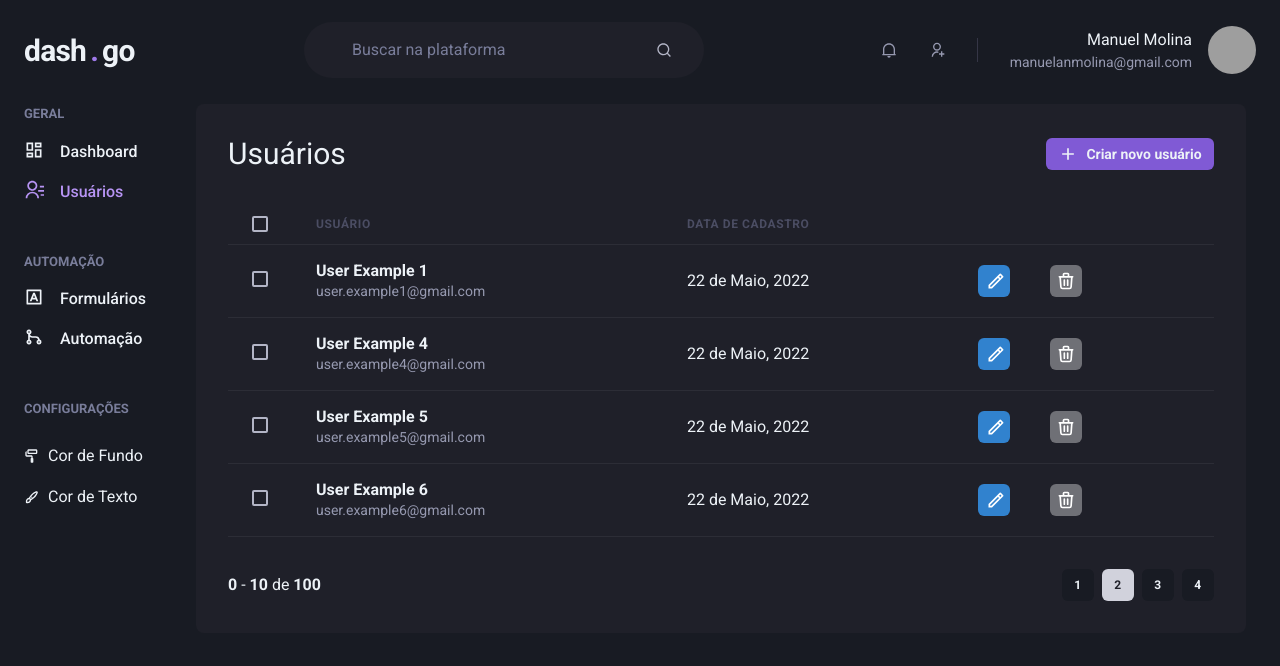
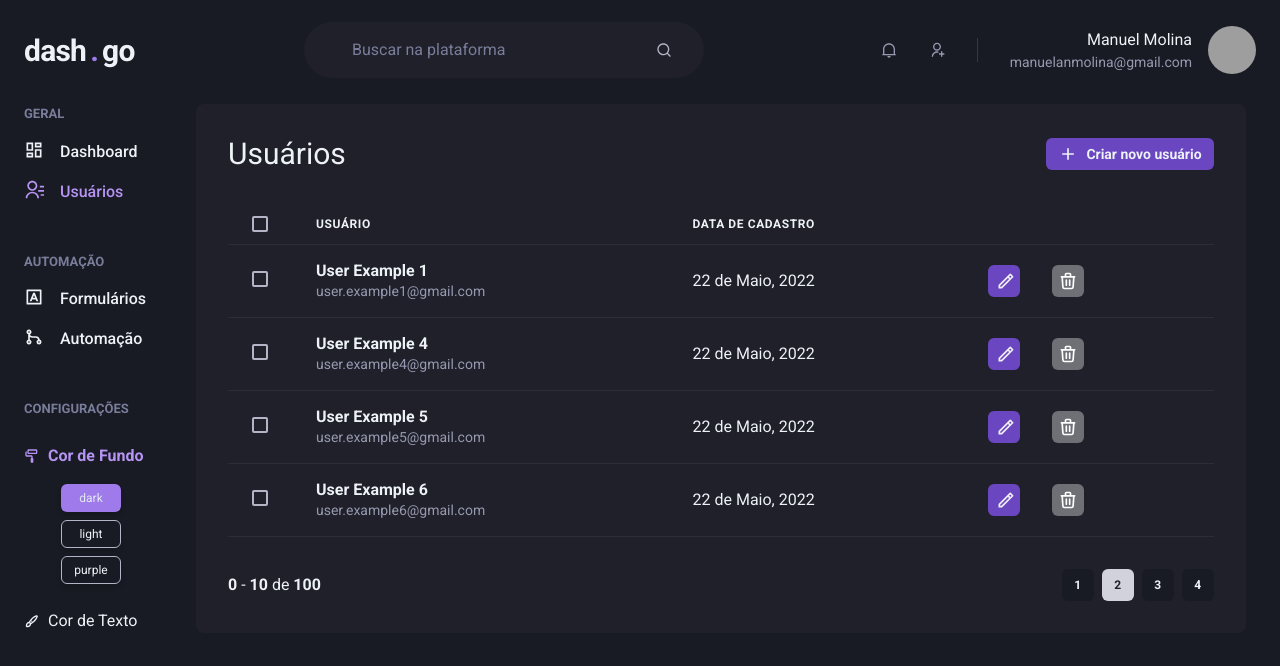
Before and after one commit to ManuelMolina02/dash.go, a Next.js app: page /users in a window 1280 px wide. Both pictures are taken after a click on the button "Cor de Fundo". Shown: the top 666 px of the page. Built offline with nearby package versions, Linux system fonts and the light colour scheme; grey boxes are pictures that could not be loaded.

Commit message:
alterando efeito dos botoes | ajustando checkbox | fazendo radioCard ser um componente unico

```diff
--- a/src/components/Pagination/PaginationItem.tsx
+++ b/src/components/Pagination/PaginationItem.tsx
@@ -41,9 +41,7 @@ export function PaginationItem({ isCurrent = false, number }: PaginationItemProp
       bg={theme.bg.primary}
       color={theme.bg.contrastLight}
       _hover={{
-        filter: 'brightness(1.2)',
-        backgroundColor: theme.color.tertiary,
-        color: theme.bg.contrastDark,
+        filter: theme.bg.name !== 'light' ? 'brightness(1.4)' : 'brightness(.9)',
 
       }}
     >
--- a/src/components/RadioCard/index.tsx
+++ b/src/components/RadioCard/index.tsx
@@ -7,7 +7,6 @@ interface RadioCardsProps {
   handleData: (theme: string) => void
 }
 
-// 1. Create a component that consumes the `useRadio` hook
 function RadioCard(props) {
   const { theme } = useTheme()
   const { getInputProps, getCheckboxProps } = useRadio(props)
@@ -16,27 +15,28 @@ function RadioCard(props) {
   const checkbox = getCheckboxProps()
 
   return (
-    <Box as='label'>
+    <Box as='label' >
       <input {...input} />
       <Box
         {...checkbox}
-        w={'80px'}
-        fontSize={'14px'}
+        w={'60px'}
+        me={'6px'}
+        py={1}
+        fontSize={'12px'}
         textAlign={'center'}
+
         cursor='pointer'
         borderWidth='1px'
         borderRadius='md'
         boxShadow='md'
         color={theme.bg.contrastLight}
 
+
         _checked={{
           bg: theme.color.secondary,
           color: theme.bg.contrastDark,
           borderColor: 'transparent',
         }}
-
-        px={3}
-        py={1}
       >
         {props.children}
       </Box>
@@ -44,11 +44,12 @@ function RadioCard(props) {
   )
 }
 
-// Step 2: Use the `useRadioGroup` hook to control a group of custom radios.
 export function RadioCards({ options, handleData, defaultValue }: RadioCardsProps) {
 
+  const { theme } = useTheme()
+
   const { getRootProps, getRadioProps } = useRadioGroup({
-    name: 'theme',
+    name: defaultValue,
     defaultValue,
     onChange: handleData,
   })
@@ -56,11 +57,19 @@ export function RadioCards({ options, handleData, defaultValue }: RadioCardsProp
   const group = getRootProps()
 
   return (
-    <VStack {...group}>
+    <VStack
+      display={'grid'}
+      gridAutoFlow={'column'}
+      gridTemplateRows={'1fr 1fr 1fr'}
+      alignItems={'end'}
+
+      justifyContent={'center'}
+      {...group}
+    >
       {options.map((value) => {
         const radio = getRadioProps({ value })
         return (
-          <RadioCard key={value} {...radio}>
+          <RadioCard key={value} {...radio} color={theme.bg.contrastColor} >
             {value}
           </RadioCard>
         )
--- a/src/components/RadioCard2/index.tsx
+++ /dev/null
@@ -1,81 +0,0 @@
-import { Box, VStack, useRadio, useRadioGroup } from "@chakra-ui/react"
-import { useTheme } from "../../contexts/DefineTheme"
-
-interface RadioCardsProps {
-  options: string[],
-  defaultValue: string,
-  handleData: (theme: string) => void
-}
-
-// 1. Create a component that consumes the `useRadio` hook
-function RadioCard(props) {
-  const { theme } = useTheme()
-  const { getInputProps, getCheckboxProps } = useRadio(props)
-
-  const input = getInputProps()
-  const checkbox = getCheckboxProps()
-
-  return (
-    <Box as='label' >
-      <input {...input} />
-      <Box
-        {...checkbox}
-        w={'60px'}
-        me={'6px'}
-        py={1}
-        fontSize={'12px'}
-        textAlign={'center'}
-
-        cursor='pointer'
-        borderWidth='1px'
-        borderRadius='md'
-        boxShadow='md'
-        color={theme.bg.contrastLight}
-
-        _checked={{
-          bg: theme.color.secondary,
-          color: theme.bg.contrastDark,
-          borderColor: 'transparent',
-          cursor: 'not-allowed',
-        }}
-      >
-        {props.children}
-      </Box>
-    </Box>
-  )
-}
-
-// Step 2: Use the `useRadioGroup` hook to control a group of custom radios.
-export function RadioCards2({ options, handleData, defaultValue }: RadioCardsProps) {
-
-  const { theme } = useTheme()
-
-  const { getRootProps, getRadioProps } = useRadioGroup({
-    name: defaultValue,
-    defaultValue,
-    onChange: handleData,
-  })
-
-  const group = getRootProps()
-
-  return (
-    <VStack
-      display={'grid'}
-      gridAutoFlow={'column'}
-      gridTemplateRows={'1fr 1fr 1fr'}
-      alignItems={'end'}
-
-      justifyContent={'center'}
-      {...group}
-    >
-      {options.map((value) => {
-        const radio = getRadioProps({ value })
-        return (
-          <RadioCard key={value} {...radio} color={theme.bg.contrastColor} >
-            {value}
-          </RadioCard>
-        )
-      })}
-    </VStack>
-  )
-}
--- a/src/contexts/DefineTheme.tsx
+++ b/src/contexts/DefineTheme.tsx
@@ -58,7 +58,6 @@ export function DefineThemeProvider({ children }: DefineThemeProps) {
         color: themes.colors[2],
       })
     }
-
     setColor('')
 
   }, [background])
--- a/src/pages/dashboard.tsx
+++ b/src/pages/dashboard.tsx
@@ -53,8 +53,10 @@ export default function Dashboard() {
     },
 
     dataLabels: {
+
+      //enabled: false,
       style: {
-        colors: [theme.color.contrastDark],
+        colors: ['#718096'],
       },
 
     },
--- a/src/pages/users/create.tsx
+++ b/src/pages/users/create.tsx
@@ -98,7 +98,7 @@ export default function CreateUser() {
             h={'80vh'}
             maxW={'1220px'}
           >
-            <Heading color={theme.bg.contrastLight} size='lg' fontWeight='normal'>
+            <Heading colorScheme={theme.color.name} size='lg' fontWeight='normal'>
               Criar novo usuário
             </Heading>
 
@@ -120,7 +120,7 @@ export default function CreateUser() {
               <HStack spacing={'4'}>
 
                 <Link href={'/users'} passHref>
-                  <Button as='a' colorScheme={'whiteAlpha'}>Cancelar</Button>
+                  <Button as='a' colorScheme={theme.bg.name !== 'light' ? 'whiteAlpha' : 'blackAlpha'}>Cancelar</Button>
                 </Link>
 
                 <Button color={theme.color.contrastLight} bg={theme.color.tertiary} _hover={{ filter: 'brightness(1.2)' }} isLoading={formState.isSubmitting} type='submit'>Salvar</Button>
--- a/src/pages/users/index.tsx
+++ b/src/pages/users/index.tsx
@@ -23,8 +23,8 @@ export default function UserList() {
     setRenderAnimation(true)
   }, [])
 
+  const { theme } = useTheme()
 
-  const { theme } = useTheme()
 
   return (
     <Box bg={theme.bg.primary} color={theme.color.primary} h={'100vh'} transition={'.25s ease-in-out '}>
@@ -48,7 +48,7 @@ export default function UserList() {
                   as='a' size='sm' fontSize={'sm'}
                   bg={theme.color.tertiary}
                   _hover={{
-                    filter: 'brightness(.9)',
+                    filter: 'brightness(1.2)',
                   }}
 
                   color={theme.color.contrastLight}
@@ -65,11 +65,11 @@ export default function UserList() {
               <Thead >
                 <Tr>
                   <Th px={[4, 4, 6]} color='gray.300' width={'8'}>
-                    <Checkbox colorScheme={'purple'} />
+                    <Checkbox colorScheme={theme.color.name} />
                   </Th>
 
-                  <Th color={theme.color.contrastDark}>Usuário</Th>
-                  {isWideVersion && <Th color={theme.color.contrastDark}>Data de cadastro</Th>}
+                  <Th color={theme.bg.contrastLight}>Usuário</Th>
+                  {isWideVersion && <Th color={theme.bg.contrastLight}>Data de cadastro</Th>}
                   <Th></Th>
 
                 </Tr>
@@ -78,7 +78,7 @@ export default function UserList() {
               <Tbody overflowY={'hidden'} maxHeight={'300px'}>
                 <Tr>
                   <Td px={[4, 4, 6]}>
-                    <Checkbox colorScheme={'purple'} />
+                    <Checkbox colorScheme={theme.color.name} />
                   </Td>
 
                   <Td>
@@ -96,17 +96,17 @@ export default function UserList() {
                   {isWideVersion && <Td> 22 de Maio, 2022 </Td>}
 
                   <Td>
-                    <HStack spacing={[4, 6]}>
+                    <HStack spacing={[4]}>
                       <Button
                         as='a' size='sm' pe='0' maxW={'20px'}
-                        fontSize={'sm'} colorScheme='blue' cursor={'pointer'}
+                        fontSize={'sm'} color={'gray.50'} bg={theme.color.tertiary} cursor={'pointer'} _hover={{ bg: `${theme.color.name}.500` }}
                         leftIcon={<Icon as={RiPencilLine} fontSize='20' />}
                       />
 
                       <Button
                         as='a' size='sm' ml='4' pe='1' maxW={'20px'}
                         alignContent={'center'} cursor={'pointer'}
-                        fontSize={'sm'} colorScheme='whiteAlpha'
+                        fontSize={'sm'} colorScheme={theme.bg.name !== 'light' ? 'whiteAlpha' : 'blackAlpha'}
                         leftIcon={<Icon as={HiOutlineTrash} fontSize='20' />}
                       />
                     </HStack>
@@ -116,7 +116,7 @@ export default function UserList() {
 
                 <Tr>
                   <Td px={[4, 4, 6]}>
-                    <Checkbox colorScheme={'purple'} />
+                    <Checkbox colorScheme={theme.color.name} />
                   </Td>
 
                   <Td>
@@ -134,17 +134,17 @@ export default function UserList() {
                   {isWideVersion && <Td> 22 de Maio, 2022 </Td>}
 
                   <Td>
-                    <HStack spacing={[4, 6]}>
+                    <HStack spacing={[4]}>
                       <Button
                         as='a' size='sm' pe='0' maxW={'20px'}
-                        fontSize={'sm'} colorScheme='blue' cursor={'pointer'}
+                        fontSize={'sm'} color={'gray.50'} bg={theme.color.tertiary} cursor={'pointer'} _hover={{ bg: `${theme.color.name}.500` }}
                         leftIcon={<Icon as={RiPencilLine} fontSize='20' />}
                       />
 
                       <Button
                         as='a' size='sm' ml='4' pe='1' maxW={'20px'}
                         alignContent={'center'} cursor={'pointer'}
-                        fontSize={'sm'} colorScheme='whiteAlpha'
+                        fontSize={'sm'} colorScheme={theme.bg.name !== 'light' ? 'whiteAlpha' : 'blackAlpha'}
                         leftIcon={<Icon as={HiOutlineTrash} fontSize='20' />}
                       />
                     </HStack>
@@ -154,7 +154,7 @@ export default function UserList() {
 
                 <Tr>
                   <Td px={[4, 4, 6]}>
-                    <Checkbox colorScheme={'purple'} />
+                    <Checkbox colorScheme={theme.color.name} />
                   </Td>
 
                   <Td>
@@ -172,17 +172,17 @@ export default function UserList() {
                   {isWideVersion && <Td> 22 de Maio, 2022 </Td>}
 
                   <Td>
-                    <HStack spacing={[4, 6]}>
+                    <HStack spacing={[4]}>
                       <Button
                         as='a' size='sm' pe='0' maxW={'20px'}
-                        fontSize={'sm'} colorScheme='blue' cursor={'pointer'}
+                        fontSize={'sm'} color={'gray.50'} bg={theme.color.tertiary} cursor={'pointer'} _hover={{ bg: `${theme.color.name}.500` }}
                         leftIcon={<Icon as={RiPencilLine} fontSize='20' />}
                       />
 
                       <Button
                         as='a' size='sm' ml='4' pe='1' maxW={'20px'}
                         alignContent={'center'} cursor={'pointer'}
-                        fontSize={'sm'} colorScheme='whiteAlpha'
+                        fontSize={'sm'} colorScheme={theme.bg.name !== 'light' ? 'whiteAlpha' : 'blackAlpha'}
                         leftIcon={<Icon as={HiOutlineTrash} fontSize='20' />}
                       />
                     </HStack>
@@ -191,7 +191,7 @@ export default function UserList() {
                 </Tr>
                 <Tr>
                   <Td px={[4, 4, 6]}>
-                    <Checkbox colorScheme={'purple'} />
+                    <Checkbox colorScheme={theme.color.name} />
                   </Td>
 
                   <Td>
@@ -209,17 +209,17 @@ export default function UserList() {
                   {isWideVersion && <Td> 22 de Maio, 2022 </Td>}
 
                   <Td>
-                    <HStack spacing={[4, 6]}>
+                    <HStack spacing={[4]}>
                       <Button
                         as='a' size='sm' pe='0' maxW={'20px'}
-                        fontSize={'sm'} colorScheme='blue' cursor={'pointer'}
+                        fontSize={'sm'} color={'gray.50'} bg={theme.color.tertiary} cursor={'pointer'} _hover={{ bg: `${theme.color.name}.500` }}
                         leftIcon={<Icon as={RiPencilLine} fontSize='20' />}
                       />
 
                       <Button
                         as='a' size='sm' ml='4' pe='1' maxW={'20px'}
                         alignContent={'center'} cursor={'pointer'}
-                        fontSize={'sm'} colorScheme='whiteAlpha'
+                        fontSize={'sm'} colorScheme={theme.bg.name !== 'light' ? 'whiteAlpha' : 'blackAlpha'}
                         leftIcon={<Icon as={HiOutlineTrash} fontSize='20' />}
                       />
                     </HStack>
```
Also changed, not shown: src/components/Accordion/index.tsx (+8 -8 lines), src/components/Form/Input.tsx (+4 -3 lines), src/styles/themes.ts (+15 -16 lines).
